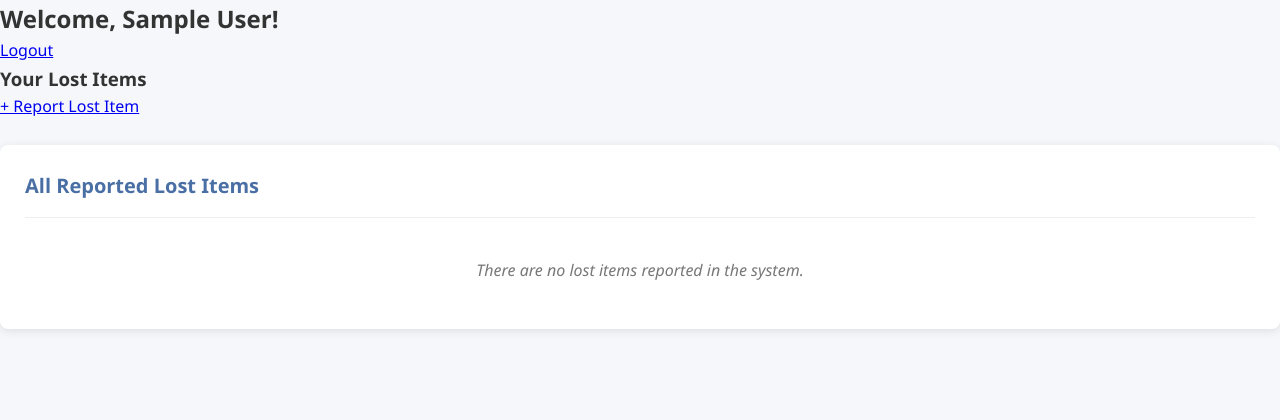
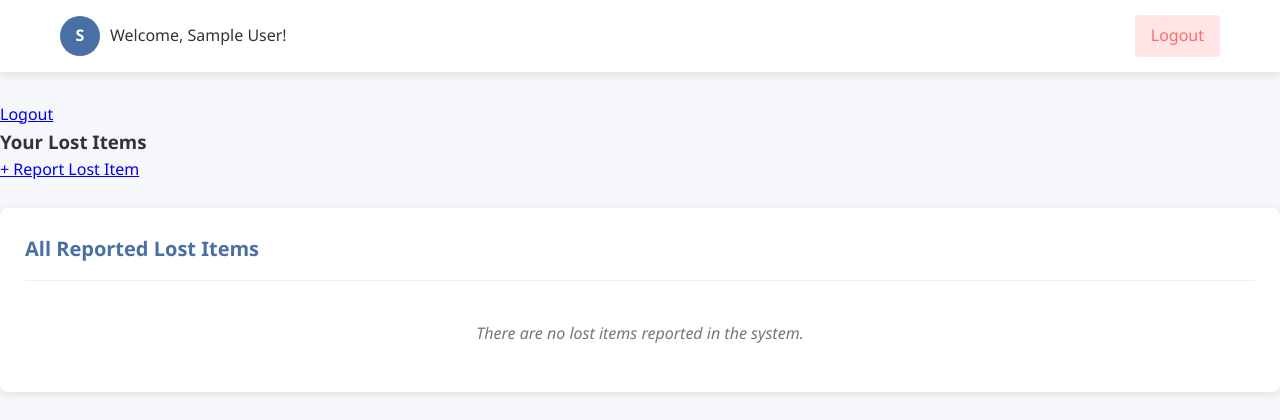
Before and after one commit to krinitrix/LostAndFound, a PHP site: page /dashboard.php in a window 1280 px wide. Shown: the top 420 px of the page. Run offline with PHP 8.4, Linux system fonts and the light colour scheme; the visitor is signed in with stand-in values (Sample User, id 1); data that the repository does not hold is empty.

Commit message:
dashboard

```diff
--- a/lostfound-portal/assets/css/styles.css
+++ b/lostfound-portal/assets/css/styles.css
@@ -399,3 +399,88 @@
                 flex-direction: column;
             }
         }
+        header-content {
+            display: flex;
+            justify-content: space-between;
+            align-items: center;
+            max-width: 1200px;
+            margin: 0 auto;
+            padding: 0 20px;
+        }
+
+        .user-info {
+            display: flex;
+            align-items: center;
+        }
+
+        .user-avatar {
+            width: 40px;
+            height: 40px;
+            background-color: var(--primary-color);
+            border-radius: 50%;
+            display: flex;
+            align-items: center;
+            justify-content: center;
+            color: white;
+            font-weight: bold;
+            margin-right: 10px;
+        }
+
+        .user-name {
+            font-weight: 500;
+        }
+
+        .logout-btn {
+            background-color: var(--accent-light);
+            color: var(--accent-color);
+            border: none;
+            padding: 8px 16px;
+            border-radius: 4px;
+            font-weight: 500;
+            cursor: pointer;
+            text-decoration: none;
+            transition: all 0.2s;
+        }
+
+        .logout-btn:hover {
+            background-color: var(--accent-color);
+            color: var(--light-text);
+        }
+
+        .dashboard-grid {
+            display: grid;
+            grid-template-columns: 1fr 1fr;
+            gap: 30px;
+        }
+        .empty-state {
+            text-align: center;
+            padding: 20px;
+            color: #777;
+            font-style: italic;
+        }
+
+        .finder-info {
+            margin-top: 5px;
+            font-size: 13px;
+            color: #666;
+        }
+
+        /* Responsive design */
+        @media (max-width: 768px) {
+            .dashboard-grid {
+                grid-template-columns: 1fr;
+            }
+
+            .header-content {
+                flex-direction: column;
+                gap: 10px;
+            }
+
+            .user-info {
+                margin-bottom: 10px;
+            }
+
+            .approval-buttons {
+                flex-direction: column;
+            }
+        }
--- a/lostfound-portal/public/dashboard.php
+++ b/lostfound-portal/public/dashboard.php
@@ -54,15 +54,25 @@ $allLostItems = $lostItem->getAllOpenItems();
     <button style="margin-top:10px;" class="close-popup-btn" onclick="closePopup()">Close</button>
   </div>
 </div>
+<!-- form end -->
 
-  <!-- form end -->
+<header>
+        <div class="header-content">
+            <div class="user-info">
+                <div class="user-avatar"><?php echo strtoupper(substr($name, 0, 1)); ?></div>
+                <span class="user-name">Welcome, <?php echo htmlspecialchars($name); ?>!</span>
+            </div>
+            <a href="logout.php" class="logout-btn">Logout</a>
+        </div>
+    </header>
+
+
    <div id="main-content">
-    <h2>Welcome, <?php echo htmlspecialchars($name); ?>!</h2>
-
     <a href="logout.php">Logout</a>
 
     <h3>Your Lost Items</h3>
     <a href="post_lost.php">+ Report Lost Item</a><br><br>
+   <!-- LOST ITEMS  -->
     <ul>
         <?php while ($item = $myLostItems->fetch_assoc()): ?>
             <li>
@@ -71,6 +81,7 @@ $allLostItems = $lostItem->getAllOpenItems();
             </li>
         <?php endwhile; ?>
     </ul>
+    <!-- END OF LOST  -->
 
 
     <div class="card">
```
